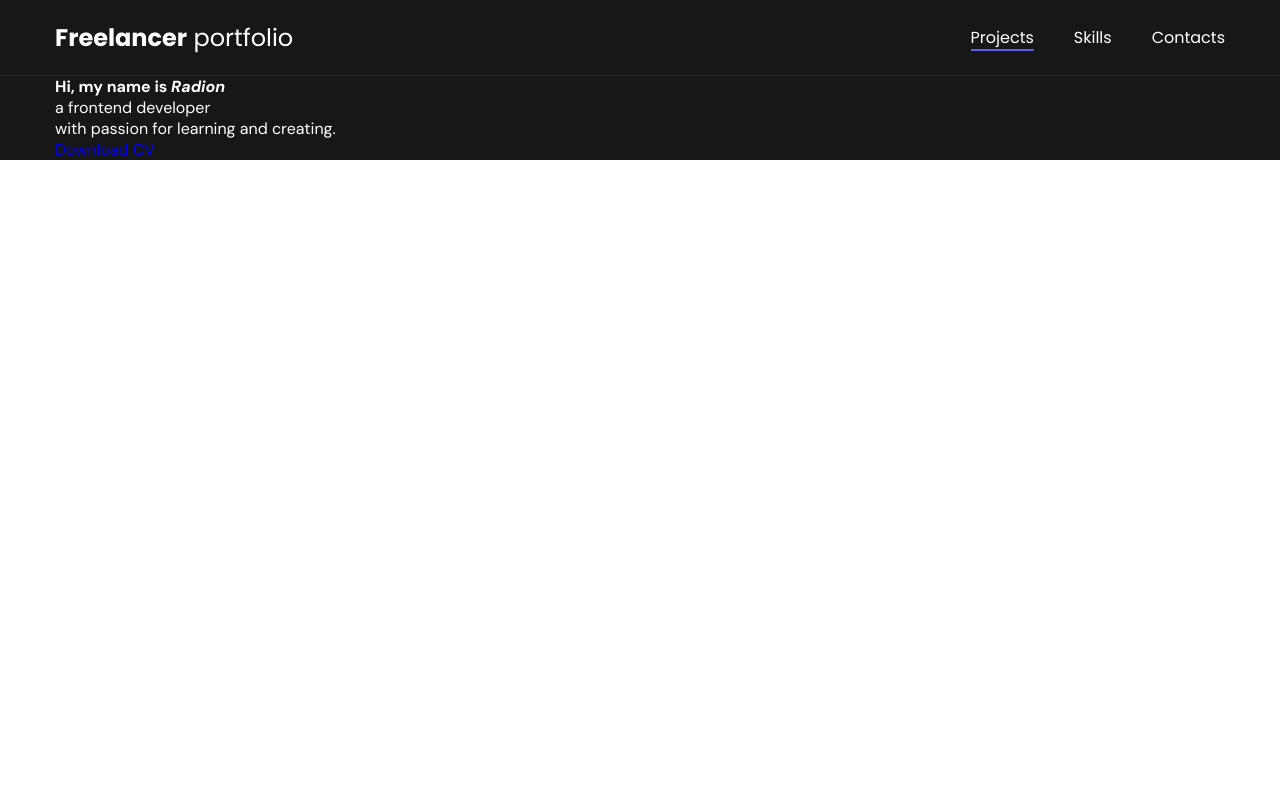
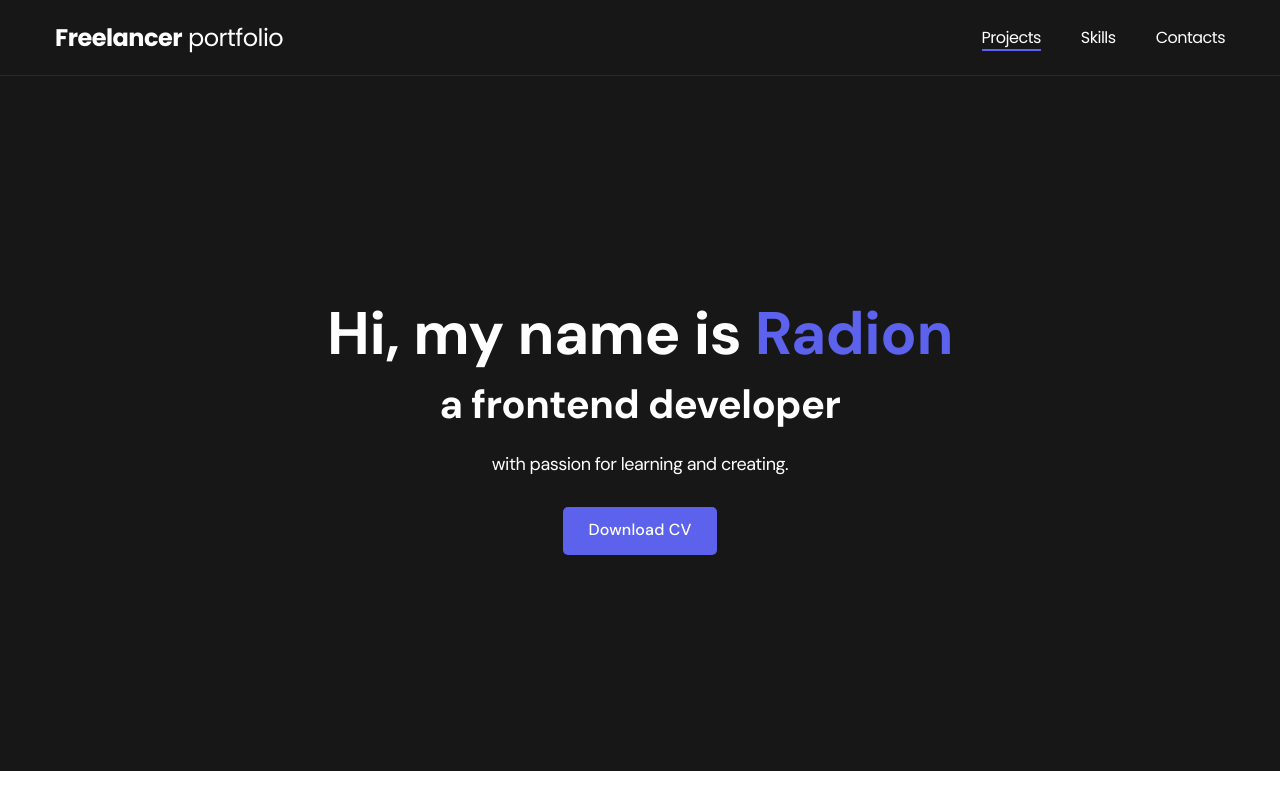
Before and after one commit to RodionKipitok/Portfolio, a plain HTML site: page index.html in a window 1280 px wide. Drawn offline with Linux system fonts and the light colour scheme.

Commit message:
added haeder

```diff
--- a/css/main.css
+++ b/css/main.css
@@ -9,6 +9,7 @@ font-family: "Poppins", sans-serif; */
   --black-border: #26292d;
   --white: #fff;
   --purple: #5c62ec;
+  --text-color: var(--black);
   --dark-bg: var(--black);
   --dark-border: var(--black-border);
   --header-text: var(--white);
@@ -18,6 +19,8 @@ font-family: "Poppins", sans-serif; */
 html,
 body {
   font-family: "DM Sans", sans-serif;
+  letter-spacing: -0.5px;
+  color: var(--text-color);
 }
 
 .container {
@@ -85,17 +88,55 @@ body {
 /* Header */
 
 .header {
+  display: flex;
+  justify-content: center;
+  align-items: center;
+  text-align: center;
+  min-height: 695px;
+  padding: 40px 0;
   background-color: var(--dark-bg);
   color: var(--header-text);
 }
 
 .header_wrapper {
+  padding: 0 15px;
+  max-width: 660px;
 }
 .header__title {
+  margin-bottom: 20px;
+  font-size: 40px;
+  font-weight: 700;
+  line-height: 1.4;
+}
+.header__title strong {
+  font-size: 60px;
+  font-weight: 700;
+}
+
+.header__title em {
+  font-style: normal;
+  color: var(--accent);
 }
 
 .header__text {
+  margin-bottom: 2px;
+  font-size: 18px;
+  line-height: 1.333;
+}
+
+.header__text p + p {
+  margin-top: 0.5em;
 }
 
 .btn {
+  display: inline-block;
+  margin-top: 30px;
+  height: 48px;
+  padding: 12px 26px;
+  border-radius: 5px;
+  background-color: var(--accent);
+  color: var(--white);
+  letter-spacing: 0.15px;
+  font-size: 16px;
+  font-weight: 500;
 }
--- a/index.html
+++ b/index.html
@@ -32,7 +32,6 @@
       </div>
     </nav>
     <header class="header">
-      <div class="container">
       <div class="header_wrapper">
         <h1 class="header__title">
           <strong> Hi, my name is <em>Radion</em></strong
@@ -44,7 +43,6 @@
         </div>
         <a href="#!" class="btn">Download CV</a>
       </div>
-      </div>
     </header>
   </body>
 </html>
```
Lines whose indentation alone changed are shown as unchanged.
